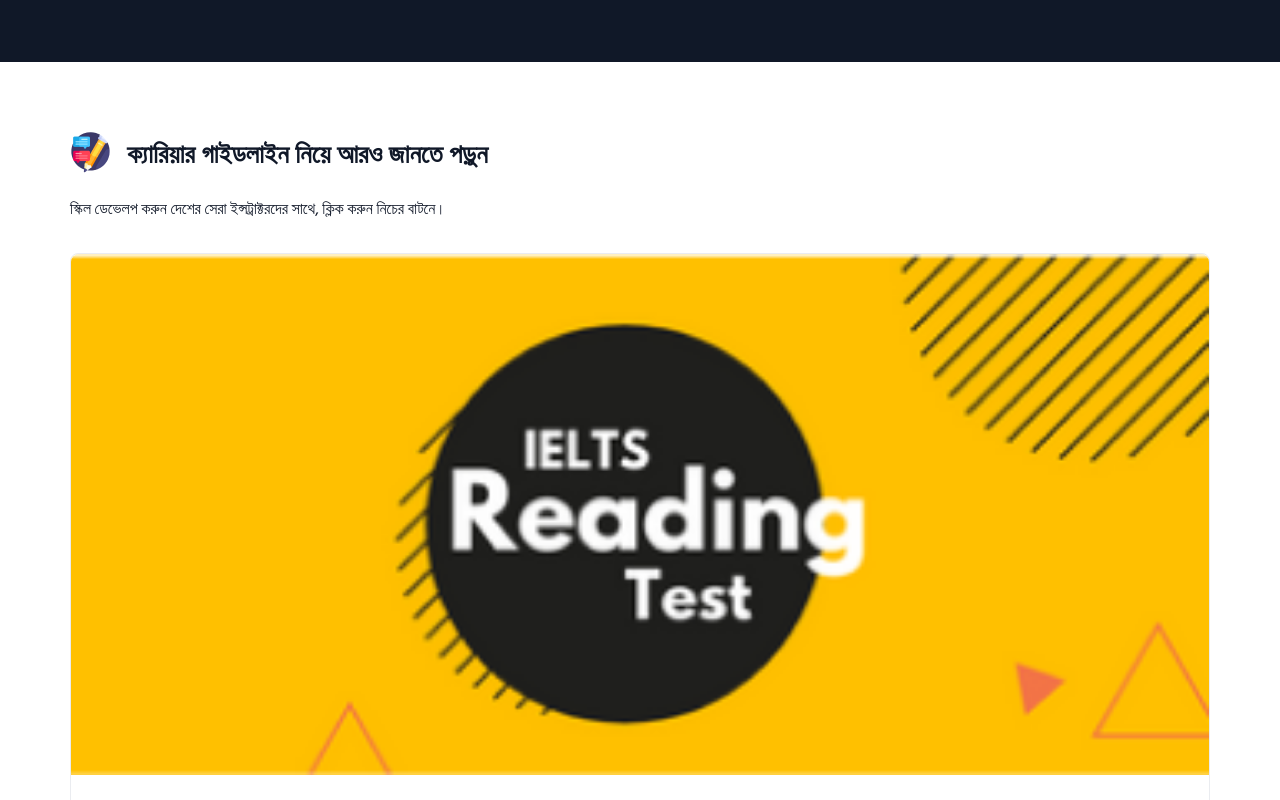
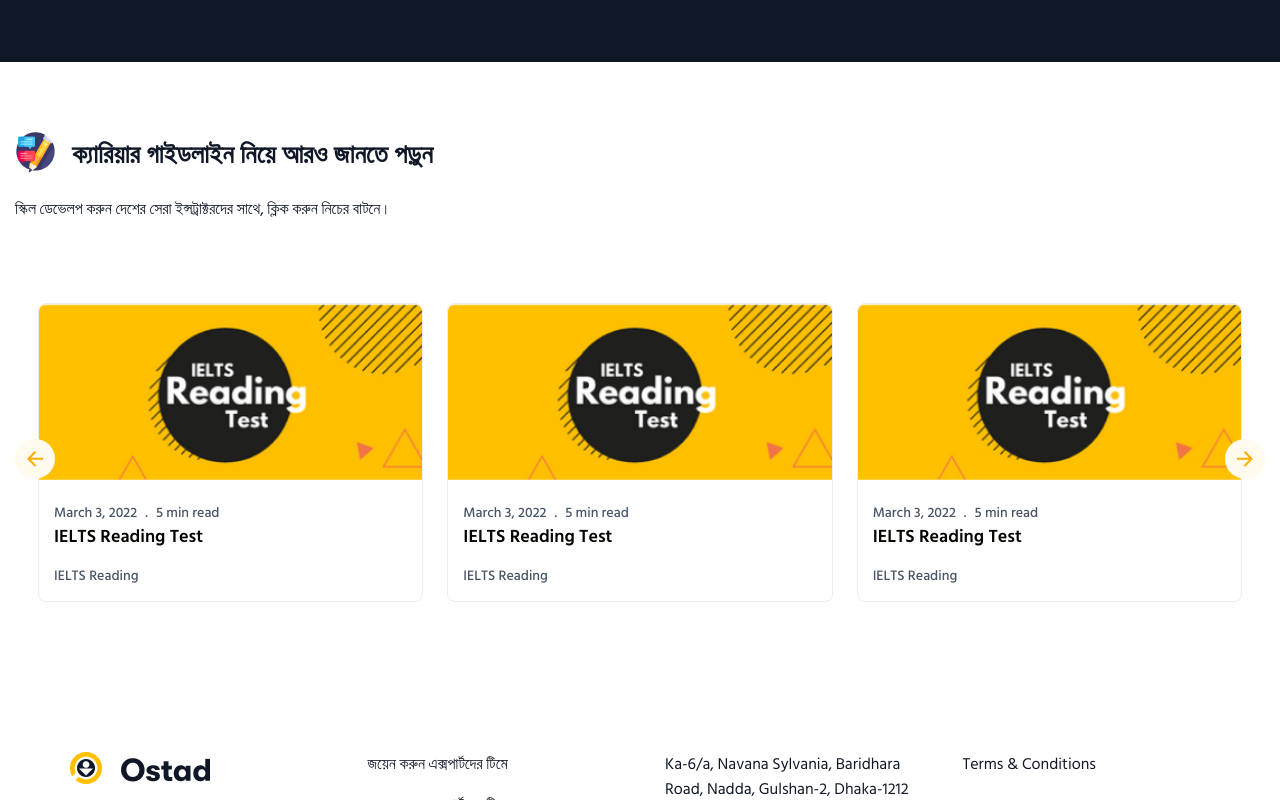
Before and after one commit to iamraihan/ostad-ui-task, a React (Create React App) app: page / in a window 1280 px wide. Shown: the part 5260-6060 px from the top of the page. Built offline with nearby package versions, Linux system fonts and the light colour scheme.

Commit message:
slider done

```diff
--- a/src/pages/CareerGuideline/CareerGuideline.js
+++ b/src/pages/CareerGuideline/CareerGuideline.js
@@ -2,10 +2,13 @@
 import "./CareerGuideline.css";
 import careerIcon from "../../assets/images/companies/image 27.png";
 import CareerGuildelineCard from "../../components/CareerGuildelineCard/CareerGuildelineCard";
+import ExpertSwiperBtn from "../../components/ExpertSwiperBtn/ExpertSwiperBtn";
+import { Swiper, SwiperSlide } from "swiper/react";
+import { Navigation, Pagination } from "swiper";
 const CareerGuideline = () => {
   return (
     <div className="career-guideline">
-      <div className="container">
+      <div className="slider-container">
         <div className="ostad-title-wrapper ">
           <div>
             <img src={careerIcon} alt="" />
@@ -19,7 +22,43 @@
           বাটনে।
         </p>
         <div className="reading-test">
-          <CareerGuildelineCard />
+          <>
+            <div className="swiper-container">
+              <Swiper
+                slidesPerView={1.3}
+                spaceBetween={10}
+                pagination={{
+                  clickable: true,
+                }}
+                breakpoints={{
+                  640: {
+                    slidesPerView: 1.3,
+                    spaceBetween: 10,
+                  },
+
+                  1024: {
+                    slidesPerView: 3,
+                    spaceBetween: 24,
+                  },
+                }}
+                // navigation={true}
+                modules={[Pagination, Navigation]}
+                className="expertSwiper"
+              >
+                <SwiperSlide>
+                  <CareerGuildelineCard />
+                </SwiperSlide>
+                <SwiperSlide>
+                  <CareerGuildelineCard />
+                </SwiperSlide>
+                <SwiperSlide>
+                  <CareerGuildelineCard />
+                </SwiperSlide>
+
+                <ExpertSwiperBtn />
+              </Swiper>
+            </div>
+          </>
         </div>
       </div>
     </div>
```
